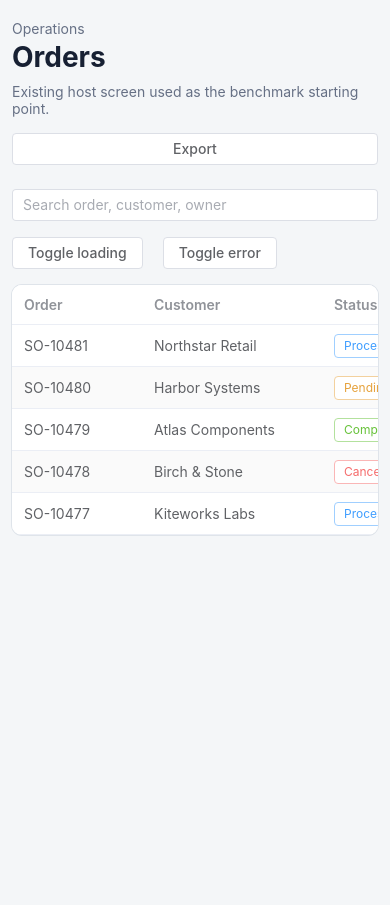
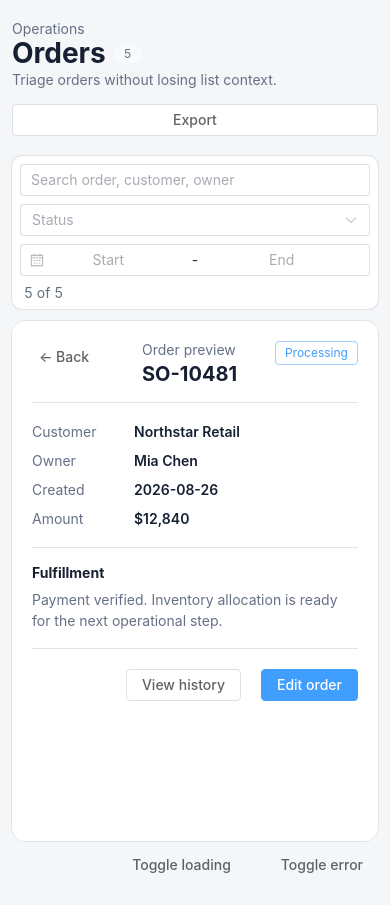
Before and after one commit to 983033995/ui-compose, a Vue app in the folder evals/harness/apps/vue-element-plus-orders-baseline/: page / in a window 390 px wide. Before the commit the page ends 844 px from the top, so only its background shows below. Built offline with nearby package versions, Linux system fonts and the light colour scheme.

Commit message:
feat(eval01): implement ui-compose order workspace

```diff
--- a/evals/harness/apps/vue-element-plus-orders-baseline/src/views/OrdersBaseline.vue
+++ b/evals/harness/apps/vue-element-plus-orders-baseline/src/views/OrdersBaseline.vue
@@ -1,9 +1,18 @@
 <script setup lang="ts">
 import { computed, ref } from 'vue'
-import { ElAlert, ElButton, ElEmpty, ElInput, ElTableColumn, ElTag } from 'element-plus'
-import AppDialog from '../components/AppDialog.vue'
+import {
+  ElAlert,
+  ElButton,
+  ElDatePicker,
+  ElEmpty,
+  ElInput,
+  ElOption,
+  ElSelect,
+  ElTableColumn,
+  ElTag,
+} from 'element-plus'
 import AppTable from '../components/AppTable.vue'
-import type { OrderRecord } from '../types/order'
+import type { OrderRecord, OrderStatus } from '../types/order'
 
 const orders: OrderRecord[] = [
   { id: 'SO-10481', customer: 'Northstar Retail', amount: 12840, status: 'Processing', createdAt: '2026-08-26', owner: 'Mia Chen' },
@@ -14,191 +23,508 @@ const orders: OrderRecord[] = [
 ]
 
 const query = ref('')
+const status = ref<OrderStatus | ''>('')
+const dateRange = ref<string[]>([])
 const loading = ref(false)
 const error = ref(false)
-const selectedOrder = ref<OrderRecord | null>(null)
+const selectedOrder = ref<OrderRecord | null>(orders[0])
+const selectedRows = ref<OrderRecord[]>([])
+const bulkMessage = ref('')
 
 const filteredOrders = computed(() => {
   const needle = query.value.trim().toLowerCase()
-  if (!needle) return orders
-  return orders.filter((order) =>
-    [order.id, order.customer, order.owner, order.status]
+  const [start, end] = dateRange.value
+
+  return orders.filter((order) => {
+    const matchesQuery = !needle || [order.id, order.customer, order.owner, order.status]
       .join(' ')
       .toLowerCase()
-      .includes(needle),
-  )
+      .includes(needle)
+    const matchesStatus = !status.value || order.status === status.value
+    const matchesDate = !start || !end || (order.createdAt >= start && order.createdAt <= end)
+    return matchesQuery && matchesStatus && matchesDate
+  })
 })
 
-function statusType(status: OrderRecord['status']) {
-  if (status === 'Completed') return 'success'
-  if (status === 'Cancelled') return 'danger'
-  if (status === 'Processing') return 'primary'
+const filtersActive = computed(() => Boolean(query.value || status.value || dateRange.value.length))
+
+function statusType(value: OrderRecord['status']) {
+  if (value === 'Completed') return 'success'
+  if (value === 'Cancelled') return 'danger'
+  if (value === 'Processing') return 'primary'
   return 'warning'
+}
+
+function clearFilters() {
+  query.value = ''
+  status.value = ''
+  dateRange.value = []
+}
+
+function handleSelectionChange(rows: OrderRecord[]) {
+  selectedRows.value = rows
+  bulkMessage.value = ''
+}
+
+function runBulkAction(action: string) {
+  bulkMessage.value = `${action} applied to ${selectedRows.value.length} selected order${selectedRows.value.length === 1 ? '' : 's'}.`
+}
+
+function inspectOrder(order: OrderRecord) {
+  selectedOrder.value = order
+}
+
+function closeMobileDetail() {
+  selectedOrder.value = null
 }
 </script>
 
 <template>
-  <section class="baseline-page" aria-labelledby="orders-title">
+  <section class="orders-page" :class="{ 'has-mobile-detail': selectedOrder }" aria-labelledby="orders-title">
     <header class="page-header">
-      <div>
+      <div class="title-block">
         <p class="eyebrow">Operations</p>
+        <div class="title-row">
           <h1 id="orders-title">Orders</h1>
-        <p class="subtitle">Existing host screen used as the benchmark starting point.</p>
+          <span class="result-count" aria-live="polite">{{ filteredOrders.length }}</span>
+        </div>
+        <p class="subtitle">Triage orders without losing list context.</p>
       </div>
       <ElButton>Export</ElButton>
     </header>
 
-    <div class="host-toolbar" aria-label="Existing order controls">
+    <div class="dense-toolbar" aria-label="Order filters">
       <ElInput
         v-model="query"
         clearable
-        aria-label="Search existing orders"
+        aria-label="Search orders"
         placeholder="Search order, customer, owner"
         class="search-input"
       />
-      <div class="toolbar-actions">
-        <ElButton @click="loading = !loading">Toggle loading</ElButton>
-        <ElButton @click="error = !error">Toggle error</ElButton>
+      <ElSelect v-model="status" clearable aria-label="Filter by status" placeholder="Status" class="status-select">
+        <ElOption label="Pending" value="Pending" />
+        <ElOption label="Processing" value="Processing" />
+        <ElOption label="Completed" value="Completed" />
+        <ElOption label="Cancelled" value="Cancelled" />
+      </ElSelect>
+      <ElDatePicker
+        v-model="dateRange"
+        type="daterange"
+        value-format="YYYY-MM-DD"
+        start-placeholder="Start"
+        end-placeholder="End"
+        aria-label="Filter by order date"
+        class="date-filter"
+      />
+      <ElButton v-if="filtersActive" text @click="clearFilters">Clear</ElButton>
+      <span class="toolbar-spacer" />
+      <span class="toolbar-summary">{{ filteredOrders.length }} of {{ orders.length }}</span>
+    </div>
+
+    <ElAlert
+      v-if="bulkMessage"
+      class="workspace-alert"
+      type="success"
+      :closable="true"
+      :title="bulkMessage"
+      @close="bulkMessage = ''"
+    />
+
+    <ElAlert
+      v-if="error"
+      class="workspace-alert"
+      type="error"
+      :closable="false"
+      title="Orders could not be loaded"
+      description="Retry or adjust the current filters."
+    />
+
+    <div v-else class="workspace">
+      <section class="collection-pane" aria-label="Order list">
+        <div v-if="selectedRows.length" class="selection-bar" aria-label="Bulk actions">
+          <strong>{{ selectedRows.length }} selected</strong>
+          <div class="selection-actions">
+            <ElButton size="small" @click="runBulkAction('Export')">Export</ElButton>
+            <ElButton size="small" type="primary" @click="runBulkAction('Status update')">Update status</ElButton>
           </div>
         </div>
 
-    <ElAlert
-      v-if="error"
-      type="error"
-      :closable="false"
-      title="Orders could not be loaded"
-      description="This fixture exposes a real host error state for benchmark runs."
-    />
+        <ElEmpty
+          v-if="!loading && filteredOrders.length === 0"
+          description="No matching orders"
+          class="empty-state"
+        >
+          <ElButton @click="clearFilters">Clear filters</ElButton>
+        </ElEmpty>
 
-    <ElEmpty
-      v-else-if="!loading && filteredOrders.length === 0"
-      description="No matching orders"
-    />
-
+        <div v-else class="table-scroll">
           <AppTable
-      v-else
             :rows="filteredOrders"
             :loading="loading"
-      @inspect="selectedOrder = $event"
+            @inspect="inspectOrder"
+            @selection-change="handleSelectionChange"
           >
-      <ElTableColumn prop="id" label="Order" width="130" />
-      <ElTableColumn prop="customer" label="Customer" min-width="180" />
-      <ElTableColumn label="Status" width="130">
+            <ElTableColumn type="selection" width="44" />
+            <ElTableColumn prop="id" label="Order" width="116" />
+            <ElTableColumn prop="customer" label="Customer" min-width="168" />
+            <ElTableColumn label="Status" width="118">
               <template #default="scope">
-          <ElTag :type="statusType(scope.row.status)" effect="plain">
+                <ElTag :type="statusType(scope.row.status)" effect="plain" size="small">
                   {{ scope.row.status }}
                 </ElTag>
               </template>
             </ElTableColumn>
-      <ElTableColumn prop="owner" label="Owner" width="140" />
-      <ElTableColumn prop="createdAt" label="Created" width="120" />
-      <ElTableColumn label="Amount" width="130" align="right">
+            <ElTableColumn prop="owner" label="Owner" width="120" />
+            <ElTableColumn prop="createdAt" label="Created" width="112" />
+            <ElTableColumn label="Amount" width="118" align="right">
               <template #default="scope">
                 ${{ scope.row.amount.toLocaleString() }}
               </template>
             </ElTableColumn>
           </AppTable>
+        </div>
+      </section>
 
-    <AppDialog
-      :model-value="Boolean(selectedOrder)"
-      title="Order details"
-      @update:model-value="(open) => { if (!open) selectedOrder = null }"
-    >
-      <dl v-if="selectedOrder" class="detail-list">
-        <div><dt>Order</dt><dd>{{ selectedOrder.id }}</dd></div>
+      <aside class="detail-pane" :class="{ empty: !selectedOrder }" aria-label="Order preview">
+        <template v-if="selectedOrder">
+          <div class="detail-header">
+            <ElButton class="mobile-back" text @click="closeMobileDetail">← Back</ElButton>
+            <div>
+              <p class="detail-kicker">Order preview</p>
+              <h2>{{ selectedOrder.id }}</h2>
+            </div>
+            <ElTag :type="statusType(selectedOrder.status)" effect="plain">
+              {{ selectedOrder.status }}
+            </ElTag>
+          </div>
+
+          <dl class="detail-list">
             <div><dt>Customer</dt><dd>{{ selectedOrder.customer }}</dd></div>
-        <div><dt>Status</dt><dd>{{ selectedOrder.status }}</dd></div>
             <div><dt>Owner</dt><dd>{{ selectedOrder.owner }}</dd></div>
+            <div><dt>Created</dt><dd>{{ selectedOrder.createdAt }}</dd></div>
+            <div><dt>Amount</dt><dd>${{ selectedOrder.amount.toLocaleString() }}</dd></div>
           </dl>
-      <template #footer>
-        <ElButton @click="selectedOrder = null">Close</ElButton>
+
+          <section class="detail-section" aria-labelledby="fulfillment-title">
+            <h3 id="fulfillment-title">Fulfillment</h3>
+            <p>Payment verified. Inventory allocation is ready for the next operational step.</p>
+          </section>
+
+          <div class="detail-actions">
+            <ElButton>View history</ElButton>
+            <ElButton type="primary">Edit order</ElButton>
+          </div>
         </template>
-    </AppDialog>
+
+        <div v-else class="preview-empty">
+          <strong>Select an order</strong>
+          <span>Its details will stay visible beside the list.</span>
+        </div>
+      </aside>
+    </div>
+
+    <div class="debug-state" aria-label="Fixture state controls">
+      <ElButton text @click="loading = !loading">Toggle loading</ElButton>
+      <ElButton text @click="error = !error">Toggle error</ElButton>
+    </div>
   </section>
 </template>
 
 <style scoped>
-.baseline-page {
-  width: min(1180px, calc(100% - 48px));
+.orders-page {
+  width: min(1320px, calc(100% - 40px));
   margin: 0 auto;
-  padding: var(--host-space-8) 0;
+  padding: var(--host-space-6) 0;
 }
 
 .page-header,
-.host-toolbar {
+.title-row,
+.dense-toolbar,
+.selection-bar,
+.detail-header,
+.detail-actions {
   display: flex;
   align-items: center;
-  justify-content: space-between;
-  gap: var(--host-space-4);
 }
 
 .page-header {
-  margin-bottom: var(--host-space-6);
+  justify-content: space-between;
+  gap: var(--host-space-4);
+  margin-bottom: var(--host-space-5);
+}
+
+.title-row {
+  gap: var(--host-space-2);
 }
 
 .eyebrow,
-.subtitle {
+.subtitle,
+.detail-kicker,
+.toolbar-summary,
+.preview-empty span,
+.detail-section p {
   margin: 0;
   color: var(--host-muted);
   font-size: var(--host-text-sm);
 }
 
+h1,
+h2,
+h3 {
+  margin: 0;
+}
+
 h1 {
-  margin: var(--host-space-1) 0 var(--host-space-2);
   font-size: var(--host-text-xl);
   line-height: 1.2;
 }
 
-.host-toolbar {
-  margin-bottom: var(--host-space-4);
+h2 {
+  margin-top: var(--host-space-1);
+  font-size: var(--host-text-lg);
 }
 
-.search-input {
-  max-width: 320px;
+h3 {
+  margin-bottom: var(--host-space-2);
+  font-size: var(--host-text-sm);
 }
 
-.toolbar-actions {
+.result-count {
+  min-width: 28px;
+  padding: 2px 8px;
+  border-radius: 999px;
+  background: var(--host-surface-muted);
+  color: var(--host-muted);
+  font-size: var(--host-text-xs);
+  font-variant-numeric: tabular-nums;
+  text-align: center;
+}
+
+.dense-toolbar {
+  gap: var(--host-space-2);
+  min-height: 48px;
+  padding: var(--host-space-2);
+  margin-bottom: var(--host-space-3);
+  border-radius: var(--host-radius-md);
+  background: var(--host-surface);
+  box-shadow: 0 0 0 1px var(--host-border);
+}
+
+.search-input { width: 260px; }
+.status-select { width: 138px; }
+.date-filter { width: 260px; }
+.toolbar-spacer { flex: 1; }
+.toolbar-summary { white-space: nowrap; font-variant-numeric: tabular-nums; }
+
+.workspace-alert {
+  margin-bottom: var(--host-space-3);
+}
+
+.workspace {
+  display: grid;
+  grid-template-columns: minmax(0, 1fr) 340px;
+  min-height: 560px;
+  overflow: hidden;
+  border-radius: var(--host-radius-lg);
+  background: var(--host-surface);
+  box-shadow: 0 0 0 1px var(--host-border);
+}
+
+.collection-pane {
+  position: relative;
+  min-width: 0;
+  padding: var(--host-space-3);
+  border-right: 1px solid var(--host-border);
+}
+
+.selection-bar {
+  position: sticky;
+  top: var(--host-space-3);
+  z-index: 3;
+  justify-content: space-between;
+  gap: var(--host-space-3);
+  min-height: 42px;
+  padding: var(--host-space-2) var(--host-space-3);
+  margin-bottom: var(--host-space-2);
+  border-radius: var(--host-radius-sm);
+  background: var(--host-surface);
+  box-shadow: 0 6px 20px rgb(23 32 51 / 12%), 0 0 0 1px var(--host-border);
+  font-size: var(--host-text-sm);
+}
+
+.selection-actions {
   display: flex;
   gap: var(--host-space-2);
+}
+
+.table-scroll {
+  overflow-x: auto;
+}
+
+.empty-state {
+  min-height: 420px;
+}
+
+.detail-pane {
+  min-width: 0;
+  padding: var(--host-space-5);
+  background: var(--host-surface-muted);
+}
+
+.detail-pane.empty {
+  display: grid;
+  place-items: center;
+}
+
+.detail-header {
+  justify-content: space-between;
+  gap: var(--host-space-3);
+  padding-bottom: var(--host-space-4);
+  border-bottom: 1px solid var(--host-border);
+}
+
+.mobile-back {
+  display: none;
 }
 
 .detail-list {
   display: grid;
   gap: var(--host-space-3);
-  margin: 0;
+  margin: var(--host-space-5) 0;
 }
 
 .detail-list > div {
   display: grid;
-  grid-template-columns: 110px 1fr;
+  grid-template-columns: 90px 1fr;
   gap: var(--host-space-3);
 }
 
 .detail-list dt {
   color: var(--host-muted);
+  font-size: var(--host-text-sm);
 }
 
 .detail-list dd {
   margin: 0;
+  font-size: var(--host-text-sm);
+  font-weight: 600;
 }
 
-@media (max-width: 640px) {
-  .baseline-page {
-    width: min(100% - 24px, 1180px);
+.detail-section {
+  padding: var(--host-space-4) 0;
+  border-top: 1px solid var(--host-border);
+  border-bottom: 1px solid var(--host-border);
+}
+
+.detail-section p {
+  line-height: 1.55;
+}
+
+.detail-actions {
+  justify-content: flex-end;
+  gap: var(--host-space-2);
+  margin-top: var(--host-space-5);
+}
+
+.preview-empty {
+  display: grid;
+  gap: var(--host-space-2);
+  max-width: 220px;
+  text-align: center;
+}
+
+.debug-state {
+  display: flex;
+  justify-content: flex-end;
+  gap: var(--host-space-2);
+  margin-top: var(--host-space-2);
+}
+
+@media (max-width: 860px) {
+  .orders-page {
+    width: min(100% - 24px, 1320px);
     padding-top: var(--host-space-5);
   }
 
-  .page-header,
-  .host-toolbar {
+  .page-header {
     align-items: stretch;
     flex-direction: column;
   }
 
-  .search-input {
-    max-width: none;
+  .dense-toolbar {
+    align-items: stretch;
+    flex-wrap: wrap;
   }
 
-  .toolbar-actions {
+  .search-input {
+    flex: 1 1 100%;
+    width: 100%;
+  }
+
+  .status-select,
+  .date-filter {
+    flex: 1 1 220px;
+    width: auto;
+  }
+
+  .workspace {
+    display: block;
+    min-height: 0;
+  }
+
+  .collection-pane {
+    border-right: 0;
+  }
+
+  .detail-pane {
+    display: none;
+    min-height: 520px;
+    background: var(--host-surface);
+  }
+
+  .has-mobile-detail .collection-pane {
+    display: none;
+  }
+
+  .has-mobile-detail .detail-pane {
+    display: block;
+  }
+
+  .mobile-back {
+    display: inline-flex;
+    margin-left: calc(var(--host-space-2) * -1);
+  }
+
+  .detail-header {
+    align-items: flex-start;
+  }
+}
+
+@media (max-width: 520px) {
+  .dense-toolbar {
+    flex-direction: column;
+  }
+
+  .status-select,
+  .date-filter {
+    flex-basis: auto;
+    width: 100%;
+  }
+
+  .toolbar-spacer {
+    display: none;
+  }
+
+  .toolbar-summary {
+    padding-left: var(--host-space-1);
+  }
+
+  .selection-bar {
+    align-items: stretch;
+    flex-direction: column;
+  }
+
+  .selection-actions {
     flex-wrap: wrap;
   }
 }
```
Lines whose indentation alone changed are shown as unchanged.
